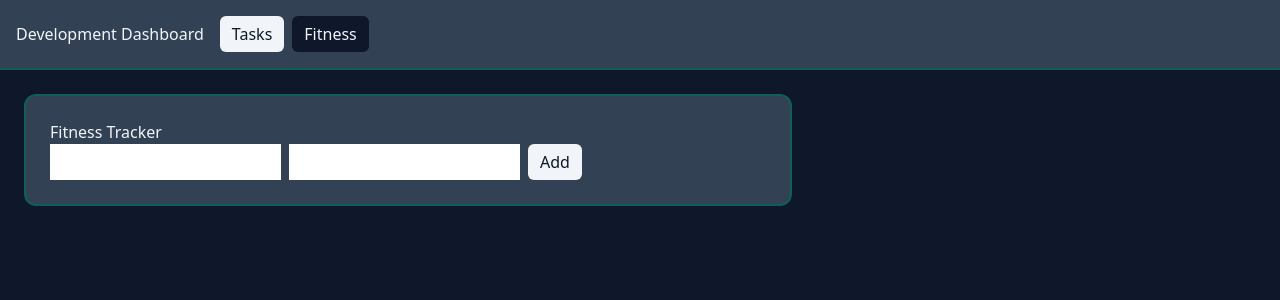
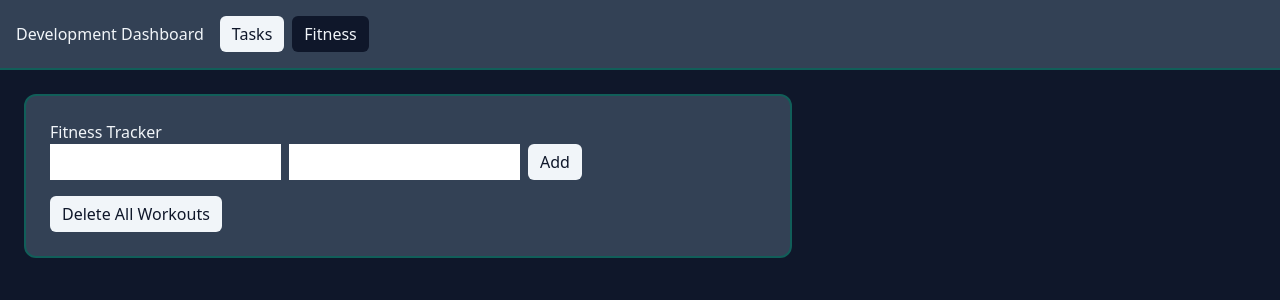
Before and after one commit to gaiabulbanix/react-dev-dashboard, a React (Vite) app: page / in a window 1280 px wide. Both pictures are taken after a click on the button "Fitness". Shown: the top 300 px of the page. Built offline with nearby package versions, Linux system fonts and the light colour scheme.

Commit message:
feat: added delete all workouts button and handler

```diff
--- a/src/features/fitness-tracker/FitnessTracker.jsx
+++ b/src/features/fitness-tracker/FitnessTracker.jsx
@@ -1,6 +1,7 @@
 import Panel from '../../components/Panel';
 import WorkoutForm from './WorkoutForm';
 import WorkoutList from './WorkoutList';
+import Button from '../../components/Button';
 
 import { useState, useEffect } from 'react';
 
@@ -43,6 +44,13 @@ export default function FitnessTracker() {
         }]);
     };
 
+    const handleDeleteWorkout = () => {
+        if (!window.confirm("Are you sure you want to delete all workouts?")) {
+            return;
+        };
+        setWorkoutList([]);
+    }
+
     return (
         <Panel className="max-w-3xl">
             <h2>Fitness Tracker</h2>
@@ -52,6 +60,14 @@ export default function FitnessTracker() {
             <WorkoutList
                 workoutList={workoutList}
             />
+            <div className="mt-4">
+                <Button
+                    onClick={handleDeleteWorkout}
+                >
+                    Delete All Workouts
+                </Button>
+            </div>
+
         </Panel>
     );
 }
```
